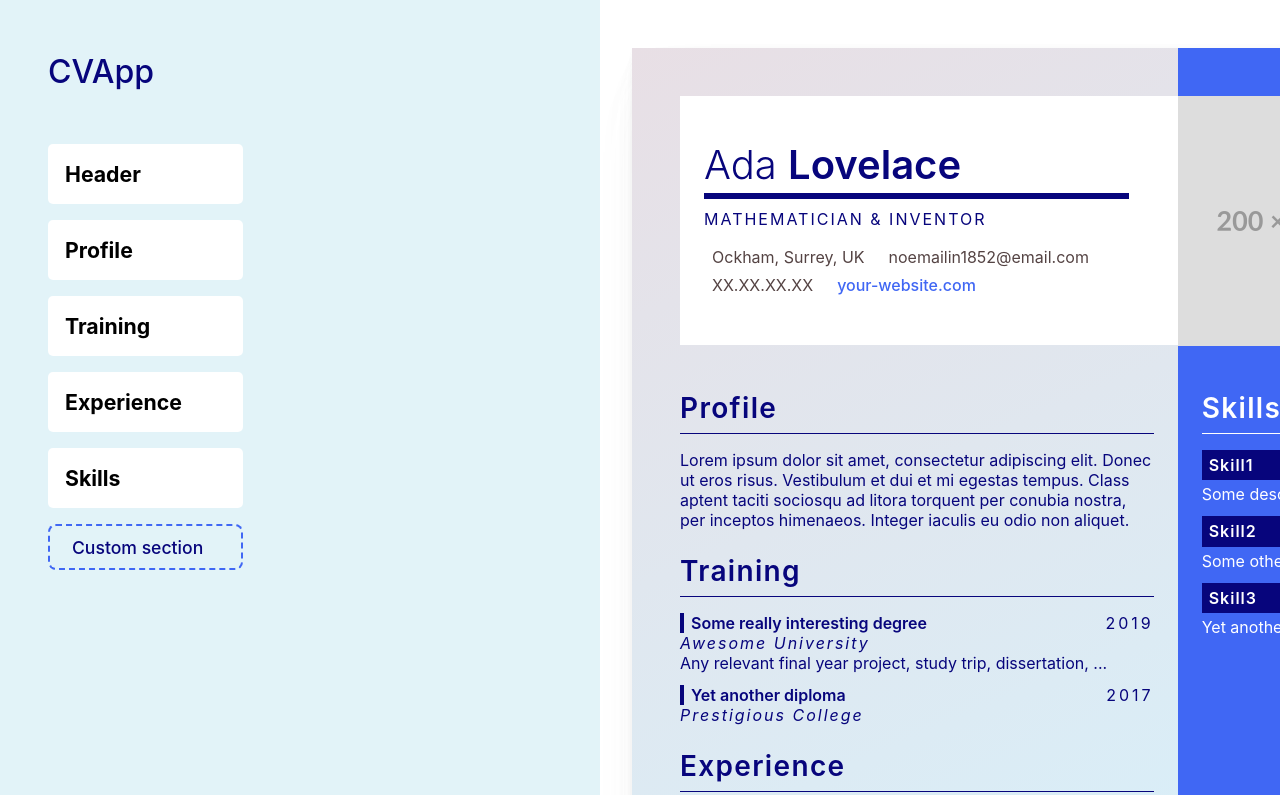
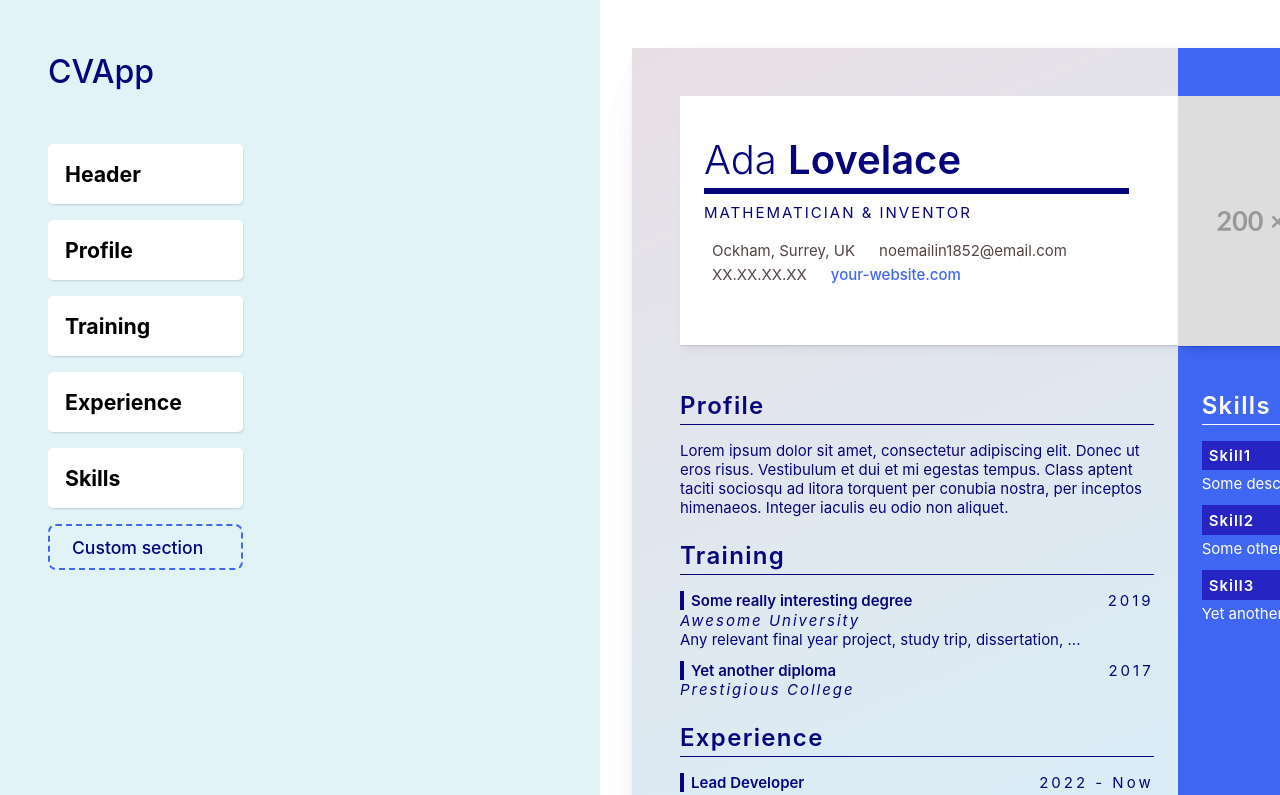
Before and after one commit to PurpleHold/cv-app, a React (Vite) app: page / in a window 1280 px wide. Shown: the top 795 px of the page. Built offline with nearby package versions, Linux system fonts and the light colour scheme; some icons are missing.

Commit message:
Add tags for header, easier change of initial data with head & sections variables

```diff
--- a/src/App.css
+++ b/src/App.css
@@ -3,11 +3,16 @@
   --side-text-color: #fff;
   --side-bg-color: #4067f4;
   --main-bg-color: linear-gradient(157deg, rgba(232,223,229,1) 0%, rgba(212,243,254,1) 100%);
+  --side-lt-accent-color: #2624c2;
   --side-links-color: #2cffd0;
   --side-links-hover: #0bcbcb;
-  --shadow-color: 0deg 0% 63%;
+  --shadow-color: 194deg 22% 69%;
+  --cvtop-shadow-color: 258deg 11% 67%;
+  --pic-shadow-color: 227deg 75% 39%;
+  --main-shadow-color: 0deg 0% 63%;
 
   margin: 0 auto;
+  font-size: 15px;
   display: grid;
   grid-template-areas: 'head output'
   'input output';
@@ -19,7 +24,7 @@
   color: var(--main-text-color);
 }
 p {
-  line-height: 1.25rem;
+  line-height: 1.2rem;
 }
 button {
   border-radius: 6px;
@@ -124,6 +129,11 @@ a.logo:hover {
 }
 .card-header.on {
   border-radius: 5px 5px 0 0;
+}
+.card-header.off, .card-content {
+  box-shadow: 0.3px 0.5px 0.7px hsl(var(--shadow-color) / 0.29),
+  0.5px 0.9px 1.3px -0.8px hsl(var(--shadow-color) / 0.38),
+  1.1px 2.3px 3.2px -1.6px hsl(var(--shadow-color) / 0.48);
 }
 .card-header h2 {
   font-size: 1.33rem;
@@ -314,26 +324,26 @@ button.form-delete {
   height: 29.7cm;
   grid-template-rows: 1.2fr 1.5fr 1.5fr;
   grid-template-columns: 1.3fr 1fr 1fr;
-  box-shadow: 0.3px 0.5px 0.7px hsl(var(--shadow-color) / 0.1),
-  1.5px 2.9px 3.7px -0.4px hsl(var(--shadow-color) / 0.1),
-  2.7px 5.4px 6.8px -0.7px hsl(var(--shadow-color) / 0.1),
-  4.5px 8.9px 11.2px -1.1px hsl(var(--shadow-color) / 0.1),
-  7.1px 14.3px 18px -1.4px hsl(var(--shadow-color) / 0.1),
-  11.2px 22.3px 28.1px -1.8px hsl(var(--shadow-color) / 0.1),
-  17px 33.9px 42.7px -2.1px hsl(var(--shadow-color) / 0.1),
-  25px 50px 62.9px -2.5px hsl(var(--shadow-color) / 0.1);
+  box-shadow: 0.3px 0.5px 0.7px hsl(var(--main-shadow-color) / 0.1),
+  1.5px 2.9px 3.7px -0.4px hsl(var(--main-shadow-color) / 0.1),
+  2.7px 5.4px 6.8px -0.7px hsl(var(--main-shadow-color) / 0.1),
+  4.5px 8.9px 11.2px -1.1px hsl(var(--main-shadow-color) / 0.1),
+  7.1px 14.3px 18px -1.4px hsl(var(--main-shadow-color) / 0.1),
+  11.2px 22.3px 28.1px -1.8px hsl(var(--main-shadow-color) / 0.1),
+  17px 33.9px 42.7px -2.1px hsl(var(--main-shadow-color) / 0.1),
+  25px 50px 62.9px -2.5px hsl(var(--main-shadow-color) / 0.1);
 
 }
 .cv-right, .cv-left {
   grid-template-rows: 0.44fr 1fr;
 }
 .section-title {
-  font-size: 1.75rem;
+  font-size: 1.5rem;
   letter-spacing: 1pt;
   padding: 0;
   margin: 0;
   font-weight: 600;
-  padding-bottom: 0.5rem;
+  padding-bottom: 0.25rem;
   margin-bottom: 1rem;
   line-height: normal;
 }
@@ -361,10 +371,20 @@ button.form-delete {
   display: grid;
   align-content: center;
   max-width: 450px;
+  box-shadow:
+  0.3px 0.5px 0.6px hsl(var(--cvtop-shadow-color) / 0.3),
+  0.6px 1.2px 1.4px -1.1px hsl(var(--cvtop-shadow-color) / 0.27),
+  1.6px 3.2px 3.6px -2.2px hsl(var(--cvtop-shadow-color) / 0.23),
+  4.1px 8.3px 9.4px -3.2px hsl(var(--cvtop-shadow-color) / 0.2);
 }
 .cv-pic img {
   max-width: 248px;
-  max-height: 275px;
+  max-height: 250px;
+  box-shadow:
+  0.3px 0.5px 0.6px hsl(var(--pic-shadow-color) / 0.41),
+  0.7px 1.3px 1.5px -1.1px hsl(var(--pic-shadow-color) / 0.36),
+  1.8px 3.6px 4.1px -2.2px hsl(var(--pic-shadow-color) / 0.31),
+  4.7px 9.4px 10.6px -3.2px hsl(var(--pic-shadow-color) / 0.27);
 }
 .cv-pers.no-pic {
   margin: 3rem 3rem 1.5rem 3rem;
@@ -394,7 +414,7 @@ button.form-delete {
   color: #544343;
   display: flex;
   flex-wrap: wrap;
-  gap: 0.5rem 1rem;
+  gap: 0.33rem 1rem;
   line-height: normal;
 }
 .contact div {
@@ -491,6 +511,7 @@ button.form-delete {
 }
 p.desc {
   margin: 0;
+  white-space: pre-line;
 }
 .xp-header, .train-header {
   display: flex;
@@ -499,7 +520,7 @@ p.desc {
 }
 .cv-right .skill-entries .title {
   letter-spacing: 1px;
-  background: var(--main-text-color);
+  background: var(--side-lt-accent-color);
   padding: 0.33rem 0;
   margin-bottom: 0.25rem;
 }
@@ -523,6 +544,18 @@ p.desc {
   font-size: 1.5rem;
 }
 
+/* intro */
+i.iconoir-quote-solid {
+  padding-left: 0.33rem;
+  transform: scaleX(-1);
+  font-size: 1.33rem;
+}
+.intro-entries .desc {
+  font-style: italic;
+  color: var(--side-lt-accent-color);
+}
+
+
 /* Tag mode */
 .toggle-tags {
   display: flex;
@@ -536,8 +569,16 @@ p.desc {
   padding: 0.25rem 0.75rem;
 }
 
-
-.cv-tag-container p {
+.header-tag {
+  background: #e2f3f8;
+  padding: 0.33rem 0.75rem;
+  border-radius: 0.5rem;
+  box-shadow: 0.5px 2px 0px hsl(241.48deg 65% 47.16% / 55%), 0px 3px 0px hsl(241.48deg 65% 47.16% / 5%);
+}
+.cv-pers .tags {
+  padding-top: 1rem;
+}
+.cv-tag-container p, .cv-tag-container a {
   display: none;
 }
 .cv-tag-container p.title, .cv-tag-container p.section-title {
@@ -546,14 +587,14 @@ p.desc {
 .cv-tag-container p.title::before {
   display: none;
 }
-.cv-tag-container [class$="entries"] {
+.cv-tag-container [class$="entries"], .cv-pers .tags {
   display: flex;
   flex-wrap: wrap;
   gap: 0.5rem;
 }
-.cv-tag-container .title, .cv-right .cv-tag-container .skill-entries .title  {
+.cv-tag-container .title, .cv-right .cv-tag-container .skill-entries .title {
   background: #fff;
-  padding: 0.5rem 1rem;
+  padding: 0.33rem 0.75rem;
   border-radius: 0.5rem;
   box-shadow: 0.5px 1px 1px hsl(241.48deg 64.31% 47.16% / 45%), 2px 3px 3px hsl(241.48deg 64.31% 47.16% / 45%);
 }
--- a/src/App.jsx
+++ b/src/App.jsx
@@ -1,12 +1,14 @@
 import { useState } from 'react'
 import './App.css'
-import {initialSections} from './initial-sections.js'
+import {initialSections, initialHead} from './initial-sections.js'
+//import { bdlSections, bdlHead } from '../bdl-sections.js'
+import placeHolder from './assets/placeholder.png'
+//import picGreen from '../picGreen.png'
 
 import Header from './components/header.jsx'
 import PersonInfo from "./components/personal-info.jsx"
 import CVSection from './components/cv-section.jsx'
 import CVPersInfo from "./components/cv-personal-info"
-import placeHolder from './assets/placeholder.png'
 import AddSection from './components/add-section.jsx'
 import InputSection from './components/input-section.jsx'
 
@@ -14,16 +16,20 @@ import InputSection from './components/input-section.jsx'
 
 function App() {
 
-  const [firstName, setFirstName] = useState('Ada');
-  const [lastName, setLastName] = useState('Lovelace');
-  const [occupation, setOccupation] = useState('Mathematician & Inventor');
-  const [location, setLocation] = useState('Ockham, Surrey, UK');
-  const [email, setEmail] = useState('noemailin1852@email.com');
-  const [phone, setPhone] = useState('XX.XX.XX.XX');
-  const [website, setWebsite] = useState('your-website.com');
+  let head = initialHead;
+  let sections = initialSections;
+
+  const [firstName, setFirstName] = useState(head.firstName);
+  const [lastName, setLastName] = useState(head.lastName);
+  const [occupation, setOccupation] = useState(head.occupation);
+  const [location, setLocation] = useState(head.location);
+  const [email, setEmail] = useState(head.email);
+  const [phone, setPhone] = useState(head.phone);
+  const [website, setWebsite] = useState(head.website);
   const [pic, setPic] = useState(placeHolder);
+  const [tags, setTags] = useState(head.tags);
 
-  const [newSection, setNewSection] = useState(initialSections);
+  const [newSection, setNewSection] = useState(sections);
 
   const renderNewSections = () => {
     let cardsList = [];
@@ -59,22 +65,9 @@ function App() {
               email = {email} setEmail={setEmail}
               phone={phone} setPhone={setPhone}
               website={website} setWebsite={setWebsite}
+              tags={tags} setTags={setTags}
               pic={pic} setPic={setPic} onPicChange={onPicChange}
             />
-            {/*
-            <Training
-              title={sectionTitle[0]} sectionTitle={sectionTitle} setSectionTitle={setSectionTitle}
-              training={training} setTraining={setTraining} onPosChange={onPosChange}
-            />
-            <Exp
-              title={sectionTitle[1]} sectionTitle={sectionTitle} setSectionTitle={setSectionTitle}
-              experience={experience} setExperience={setExperience} onPosChange={onPosChange}
-            />
-            <Skills
-              title={sectionTitle[2]} sectionTitle={sectionTitle} setSectionTitle={setSectionTitle}
-              skill={skill} setSkill={setSkill} onPosChange={onPosChange}
-            />
-            */}
             {renderNewSections()}
             <AddSection stateVal={newSection} stateFn={setNewSection}/>
 
@@ -86,6 +79,7 @@ function App() {
                       firstName={firstName} lastName={lastName}
                       occupation={occupation}
                       location={location} email={email} phone={phone} website={website}
+                      tags={tags}
                       pic={pic}
                     />
                     <div className="cv-pic">
@@ -93,13 +87,11 @@ function App() {
                     </div>
                     <div className="cv-left">
                       <div className="contents">
-                        {/*leftPos && renderCol('left')*/}
                         <CVSection allSections={newSection} side={'left'} custom={true}/>
                       </div>
                     </div>
                     <div className="cv-right">
                       <div className="contents">
-                        {/*rightPos && renderCol('right')*/}
                         <CVSection allSections={newSection} side={'right'} custom={true}/>
                       </div>
                     </div>
--- a/src/components/cv-personal-info.jsx
+++ b/src/components/cv-personal-info.jsx
@@ -1,4 +1,16 @@
-function CVPersInfo({firstName, lastName, occupation, location, email, phone, website, pic}) {
+import { getUid } from "../getUid";
+
+function CVPersInfo({firstName, lastName, occupation, location, email, phone, website, pic, tags}) {
+
+    let tagsDivs = [];
+    if (tags) {
+        tags.forEach(tag => {
+            let newId = getUid();
+            tagsDivs.push(
+                <div className="header-tag" key={newId}>{tag}</div>
+            )
+        });
+    }
 
     return (
         <div className={`cv-pers ${pic==''&&'no-pic'}`}>
@@ -12,6 +24,7 @@ function CVPersInfo({firstName, lastName, occupation, location, email, phone, we
                     <a href={`${website.includes('https://www.')?website:('https://www.'+website)}`}>{website}</a>
                 </div>}
             </div>
+            {tags && <div className="tags">{tagsDivs}</div>}
         </div>
     )
 }
--- a/src/components/cv-section.jsx
+++ b/src/components/cv-section.jsx
@@ -14,7 +14,7 @@ function CVSection({allSections, side}) {
                                 {child.year && (<p className="year">{child.year}</p>)}
                             </div>
                             {child.orga && (<p className="orga">{child.orga}</p>)}
-                            {child.desc && (<p className="desc">{child.desc}</p>)}
+                            {child.desc && (<p className="desc">{child.type == 'intro' ? <i className="iconoir-quote-solid"></i> : ''}{child.desc}</p>)}
                             {child.link && (<a href={`${child.link.includes('https://www.')?child.link:('https://www.'+child.link)}`}>{child.link}</a>)}
                         </div>
                     )
--- a/src/components/personal-info.jsx
+++ b/src/components/personal-info.jsx
@@ -10,7 +10,13 @@ function PersonInfo({
     email, setEmail,
     phone, setPhone,
     website, setWebsite,
-    pic, setPic, onPicChange}) {
+    pic, setPic, onPicChange,
+    tags, setTags,}) {
+
+    const handleTagChange = (e) => {
+        let tagsUpd = (e.target.value).split(',');
+        setTags(tagsUpd);
+    }
 
     return (
         <Card
@@ -51,6 +57,10 @@ function PersonInfo({
                     label={'Website '} fieldState={website} fieldStateFunc={setWebsite}
                     type='url'
                 />
+                <OptField
+                    label={'Tags list'} fieldState={tags} empty={true} custom={true}
+                    handleChange={(e) => handleTagChange(e)}
+                />
             </div>
         </form>
         }/>
--- a/src/getUid.js
+++ b/src/getUid.js
@@ -1,4 +1,4 @@
-let firstId = 15;
+let firstId = 30;
 
 export  const getUid = () => {
     firstId ++
--- a/src/initial-sections.js
+++ b/src/initial-sections.js
@@ -12,3 +12,14 @@ export const initialSections = [
     {title:'Skill2', type:'skill', id:10, pos:1, lineVal:1, parentId:4, desc:'Some other desc',},
     {title:'Skill3', type:'skill', id:12, pos:2, lineVal:2, parentId:4, desc:'Yet another desc',},
   ];
+
+export const initialHead = {
+  firstName: 'Ada',
+  lastName: 'Lovelace',
+  occupation: 'Mathematician & Inventor',
+  location: 'Ockham, Surrey, UK',
+  email: 'noemailin1852@email.com',
+  phone: 'XX.XX.XX.XX',
+  website: 'your-website.com',
+  tags: [],
+}
```
Also changed, not shown: src/components/Opt-field.jsx (+35 -13 lines), src/components/section-form.jsx (+5 -3 lines).
